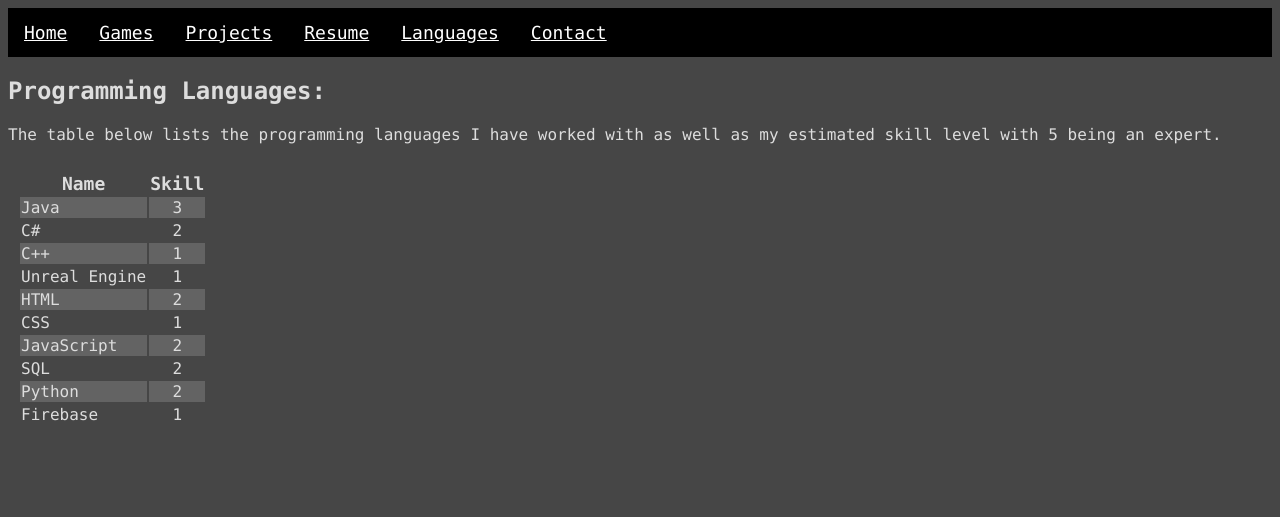
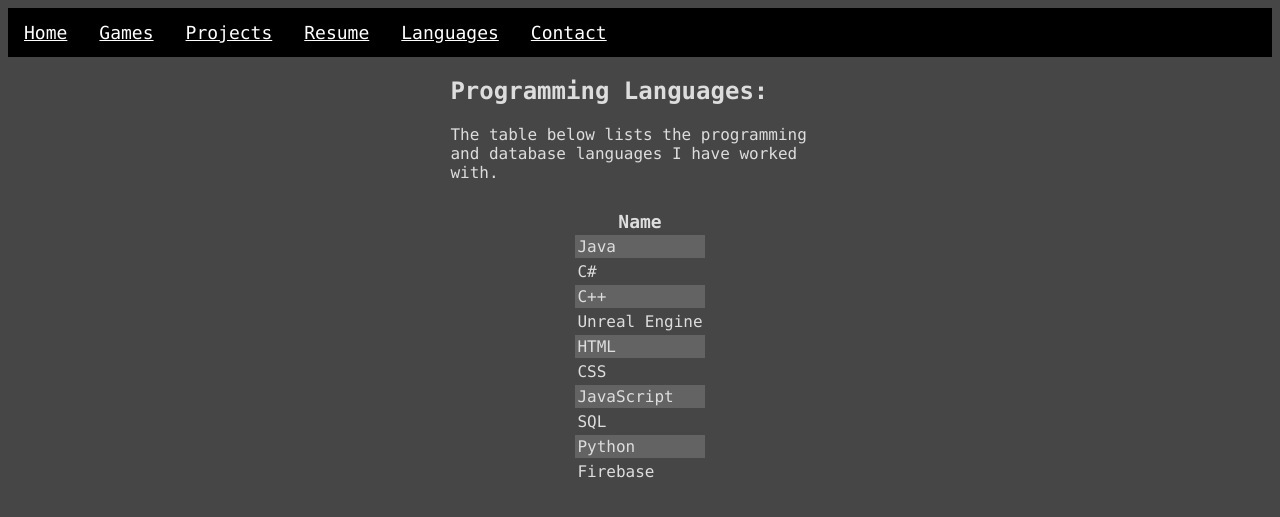
Before and after one commit to CodingGuruInTraining/myportfolio, a Flask app: page /languages in a window 1280 px wide. Shown: the top 517 px of the page. Run offline with Flask 2, Linux system fonts and the light colour scheme.

Commit message:
added some minor css and simplified language page

```diff
--- a/static/styles/styles.css
+++ b/static/styles/styles.css
@@ -160,11 +160,17 @@ body {
 /*#########################################################################*/
 /*########################       LANGUAGES        #########################*/
 /*#########################################################################*/
+#langDiv {
+    width: 30%;
+    margin: auto;
+}
+
 .langTable {
     /*border-collapse: collapse;*/
     /*border: 5px solid black;*/
     padding: 10px;
     vertical-align: middle;
+    margin: auto;
 }
 
 .langTable thead {
@@ -190,6 +196,7 @@ body {
 
 .langCell {
     text-align: left;
+    padding: 2px;
 }
 
 .ratingCell {
@@ -201,6 +208,11 @@ body {
 /*#########################################################################*/
 /*########################        CONTACT         #########################*/
 /*#########################################################################*/
+.contactDiv {
+    width: 30%;
+    margin: auto;
+}
+
 .contactDiv a {
     color: white;
 }
--- a/templates/contact.html
+++ b/templates/contact.html
@@ -3,6 +3,8 @@
 {% block body %}
 
     <div class="contactDiv">
+        <h2>Contact Me</h2>
+        <p>Should you wish to contact me for more information, the link to my LinkedIn page is below, which contains my contact info.</p>
         <p><a href="https://www.linkedin.com/in/markfox1/">LinkedIn Page</a></p>
     </div>
 
--- a/templates/languages.html
+++ b/templates/languages.html
@@ -2,13 +2,13 @@
 
 {% block body %}
 
+    <div id="langDiv">
         <h2>Programming Languages:</h2>
-    <p>The table below lists the programming languages I have worked with as well as my estimated skill level with 5 being an expert.</p>
+        <p>The table below lists the programming and database languages I have worked with.</p>
         <table class="langTable">
             <thead>
                 <tr>
                     <td>Name</td>
-                <td>Skill</td>
                 </tr>
             </thead>
 
@@ -16,11 +16,11 @@
                 {% for foo in items %}
                     <tr>
                         <td class="langCell">{{ foo.language }}</td>
-                    <td class="ratingCell">{{ foo.rating }}</td>
                     </tr>
                 {% endfor %}
 
             </tbody>
         </table>
+    </div>
 
 {% endblock %}
```
Lines whose indentation alone changed are shown as unchanged.
